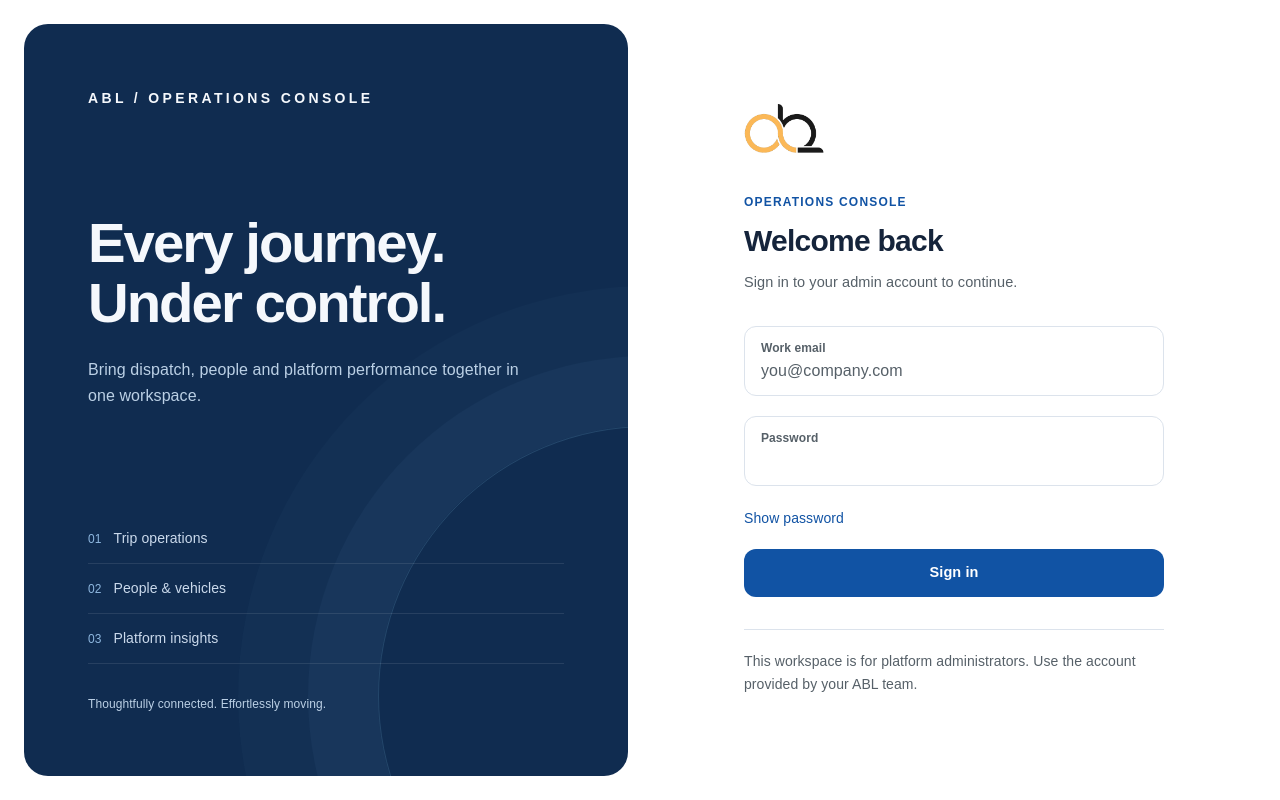
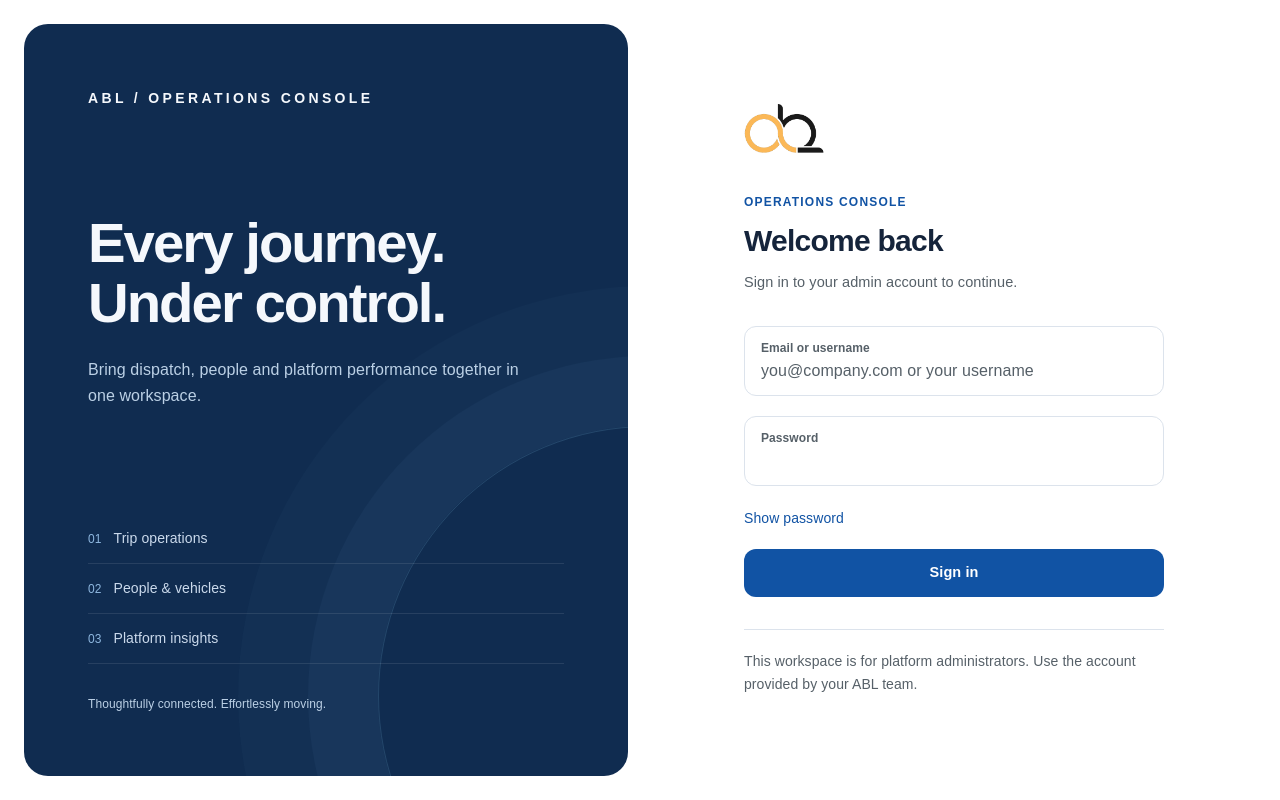
Before and after one commit to Missyshon26/viaro, a Next.js app: page / in a window 1280 px wide. Built offline with nearby package versions, Linux system fonts and the light colour scheme; no server answers.

Commit message:
Login accepts email or username; remove the square inner focus outline on fields

```diff
--- a/src/app/globals.css
+++ b/src/app/globals.css
@@ -215,6 +215,9 @@ button:not(:disabled), summary, select { cursor: pointer; }
 button:disabled { cursor: not-allowed; }
 input, select, textarea { font: inherit; }
 input:focus-visible, select:focus-visible, textarea:focus-visible { outline: 2px solid var(--accent); outline-offset: 3px; }
+/* A TextField already draws its focus as a rounded border + ring around the whole box; the
+   generic rule above would add a second, square outline inside it. */
+input.field-input:focus-visible { outline: none; }
 h1, h2, h3 { text-wrap: balance; }
 ::selection { background: var(--accent-soft); color: var(--fg); }
 .workspace-rail { background: var(--surface-raised); }
--- a/src/components/auth/SignInForm.tsx
+++ b/src/components/auth/SignInForm.tsx
@@ -40,12 +40,15 @@ export function SignInForm() {
   return (
     <form onSubmit={handleSubmit} className="mt-8 space-y-5" aria-busy={submitting}>
       <TextField
-        label="Work email"
-        placeholder="you@company.com"
-        type="email"
+        label="Email or username"
+        placeholder="you@company.com or your username"
+        type="text"
         value={email}
         onChange={(event) => setEmail(event.target.value)}
-        autoComplete="email"
+        autoComplete="username"
+        autoCapitalize="none"
+        autoCorrect="off"
+        spellCheck={false}
         required
       />
       <TextField
--- a/src/components/ui/TextField.tsx
+++ b/src/components/ui/TextField.tsx
@@ -33,7 +33,7 @@ export function TextField({ label, error, hint, className = "", ...props }: Text
           {...props}
           aria-invalid={error ? true : props["aria-invalid"]}
           aria-describedby={error || hint ? `${id}-message` : props["aria-describedby"]}
-          className="mt-0.5 w-full bg-transparent text-body font-bold text-fg outline-none placeholder:font-normal placeholder:text-fg-muted"
+          className="field-input mt-0.5 w-full bg-transparent text-body font-bold text-fg outline-none placeholder:font-normal placeholder:text-fg-muted"
         />
       </div>
 
```
